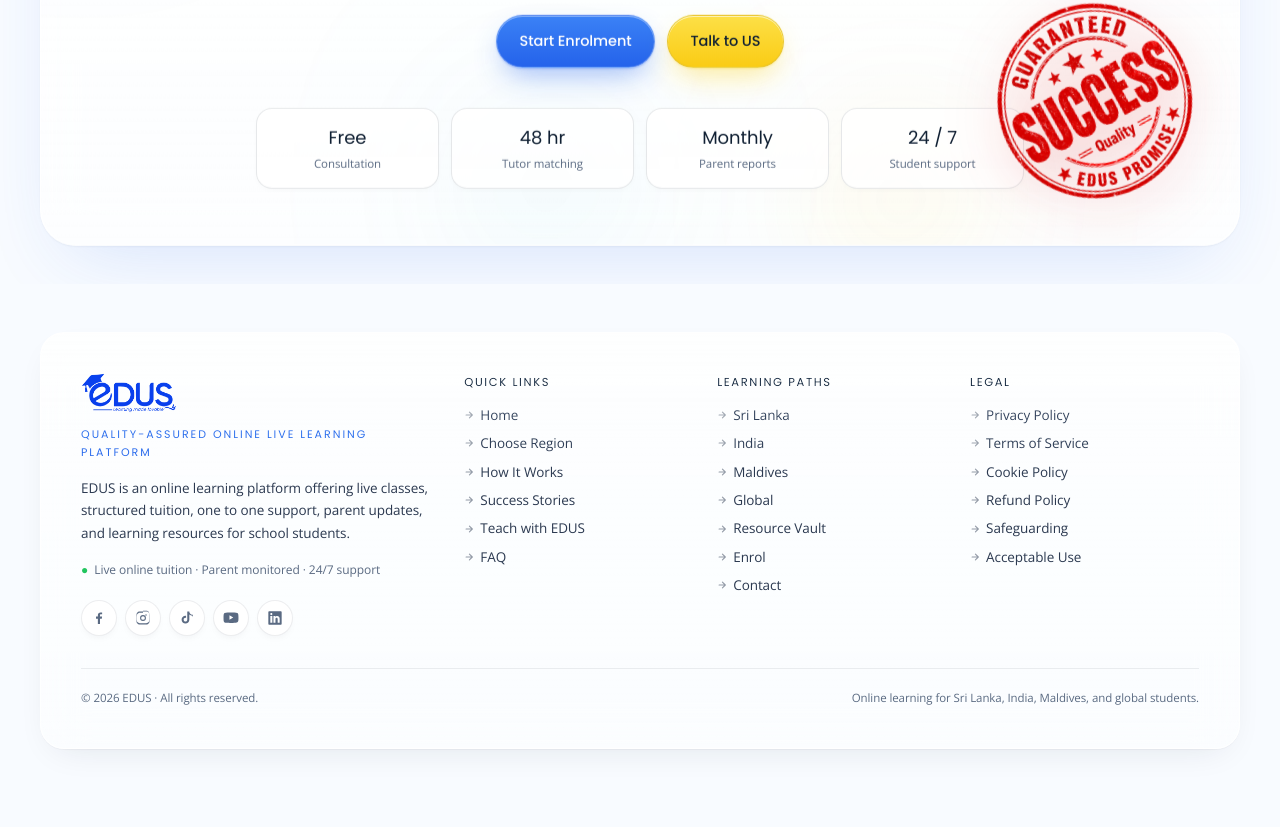
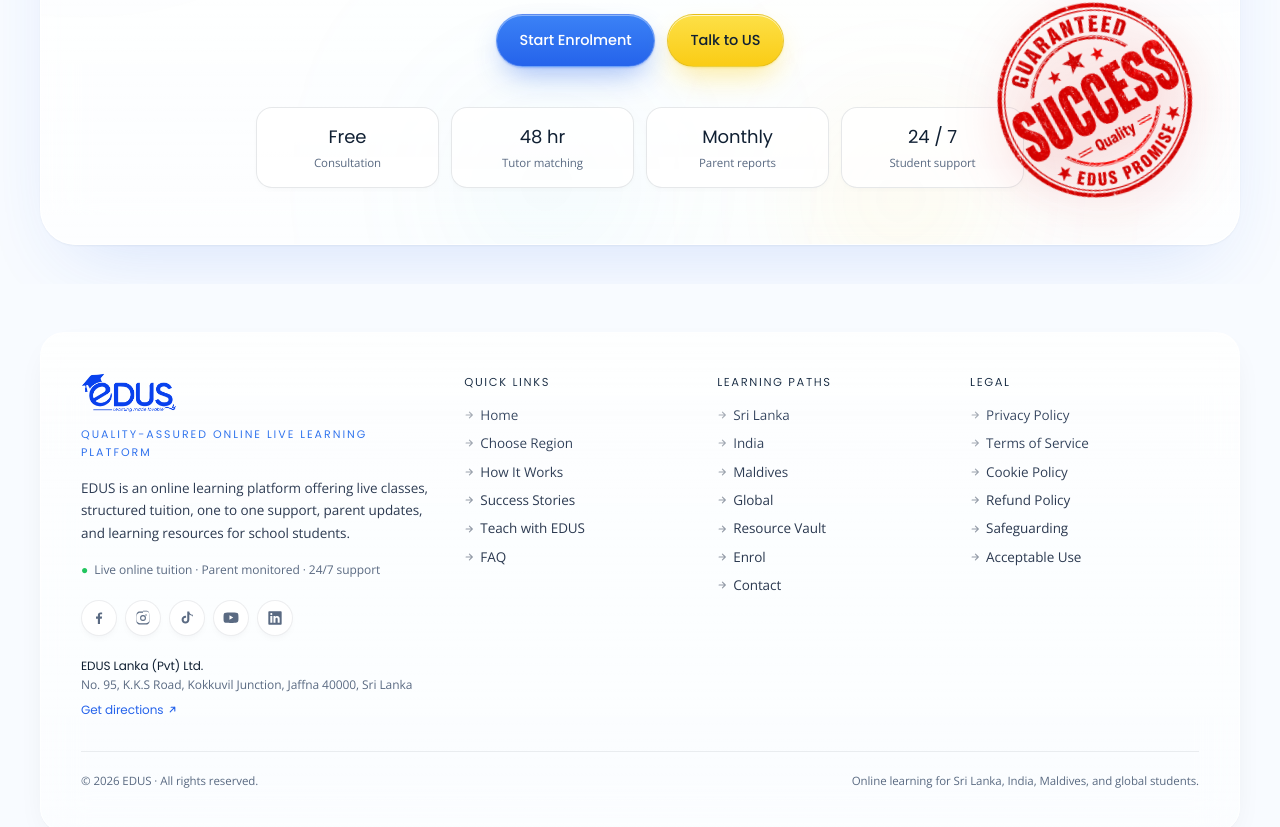
Before and after one commit to edustutor/edusmainwebsite, a Next.js app: page /sl in a window 1280 px wide. Shown: the part 5128-5955 px from the top of the page. Before the commit the page ends 5917 px from the top, so only its background shows below. Built offline with nearby package versions, Linux system fonts and the light colour scheme.

Commit message:
feat: Enhance local business schema and address details for improved SEO and Google Maps visibility

```diff
--- a/app/layout.tsx
+++ b/app/layout.tsx
@@ -177,11 +177,11 @@
     apple: [{ url: "/edus-favicon.webp" }],
   },
   other: {
-    // Geo signals — helps Google understand business locality
-    "geo.region": "LK-41",          // Northern Province, Sri Lanka
+    // Geo signals — precise EDUS office coordinates (Kokkuvil Junction, Jaffna)
+    "geo.region": "LK-41",                // Northern Province, Sri Lanka (ISO 3166-2)
     "geo.placename": "Jaffna",
-    "geo.position": "9.6615;80.0255",
-    "ICBM": "9.6615, 80.0255",
+    "geo.position": "9.6945511;80.0139866",
+    "ICBM": "9.6945511, 80.0139866",
     // AI engines + answer engines
     "llms.txt": "/llms.txt",
     // Mobile / PWA
--- a/components/layout/JsonLd.tsx
+++ b/components/layout/JsonLd.tsx
@@ -38,13 +38,24 @@
     "https://www.tiktok.com/@edusonline",
     "https://www.youtube.com/@edusonline/",
     "https://lk.linkedin.com/company/edusonline",
+    // Google Business Profile (Maps listing) — confirms entity to Google
+    "https://share.google/ZQO6DJ0yRrFXtOw1x",
+    "https://maps.app.goo.gl/ZQO6DJ0yRrFXtOw1x",
   ],
   address: {
     "@type": "PostalAddress",
-    streetAddress: "No. 95, K.K.S Road",
+    streetAddress: "No. 95, K.K.S Road, Kokkuvil Junction",
     addressLocality: "Jaffna",
+    addressRegion: "Northern Province",
+    postalCode: "40000",
     addressCountry: "LK",
   },
+  geo: {
+    "@type": "GeoCoordinates",
+    latitude: 9.6945511,
+    longitude: 80.0139866,
+  },
+  hasMap: "https://www.google.com/maps/place/EDUS+Online+Tuition/@9.6945511,80.0139866,17z/data=!3m1!1e3!4m6!3m5!1s0x3afe5583ee8b8b25:0xa0dd266c1a635c2",
   contactPoint: [
     {
       "@type": "ContactPoint",
@@ -108,6 +119,68 @@
   url: SITE_URL,
   publisher: { "@id": `${SITE_URL}/#organization` },
   inLanguage: "en",
+};
+
+// Separate LocalBusiness entity for the Jaffna office — feeds Google's local
+// pack and Maps listing. The `@id` allows the EducationalOrganization above
+// to be linked to this physical location.
+const LOCAL_BUSINESS = {
+  "@context": "https://schema.org",
+  "@type": ["LocalBusiness", "EducationalOrganization"],
+  "@id": `${SITE_URL}/#localBusiness`,
+  name: "EDUS Online Tuition",
+  alternateName: ["EDUS", "EDUS Tutor"],
+  url: SITE_URL,
+  logo: `${SITE_URL}/edus-logo-blue.webp`,
+  image: `${SITE_URL}/edus-logo-blue.webp`,
+  telephone: "+94-70-707-2072",
+  email: "hello@edustutor.com",
+  priceRange: "$$",
+  address: {
+    "@type": "PostalAddress",
+    streetAddress: "No. 95, K.K.S Road, Kokkuvil Junction",
+    addressLocality: "Jaffna",
+    addressRegion: "Northern Province",
+    postalCode: "40000",
+    addressCountry: "LK",
+  },
+  geo: {
+    "@type": "GeoCoordinates",
+    latitude: 9.6945511,
+    longitude: 80.0139866,
+  },
+  hasMap:
+    "https://www.google.com/maps/place/EDUS+Online+Tuition/@9.6945511,80.0139866,17z/data=!3m1!1e3!4m6!3m5!1s0x3afe5583ee8b8b25:0xa0dd266c1a635c2",
+  sameAs: [
+    "https://www.facebook.com/edusonline",
+    "https://www.instagram.com/edus_online/",
+    "https://www.tiktok.com/@edusonline",
+    "https://www.youtube.com/@edusonline/",
+    "https://lk.linkedin.com/company/edusonline",
+    "https://share.google/ZQO6DJ0yRrFXtOw1x",
+    "https://maps.app.goo.gl/ZQO6DJ0yRrFXtOw1x",
+  ],
+  // Operating hours — adjust if your office hours differ
+  openingHoursSpecification: [
+    {
+      "@type": "OpeningHoursSpecification",
+      dayOfWeek: ["Monday", "Tuesday", "Wednesday", "Thursday", "Friday", "Saturday"],
+      opens: "08:00",
+      closes: "22:00",
+    },
+    {
+      "@type": "OpeningHoursSpecification",
+      dayOfWeek: "Sunday",
+      opens: "09:00",
+      closes: "18:00",
+    },
+  ],
+  areaServed: [
+    { "@type": "Country", name: "Sri Lanka" },
+    { "@type": "Country", name: "India" },
+    { "@type": "Country", name: "Maldives" },
+    { "@type": "Place", name: "Worldwide" },
+  ],
 };
 
 const FAQ = {
@@ -185,6 +258,7 @@
   return (
     <>
       <JsonLdScript data={ORG} />
+      <JsonLdScript data={LOCAL_BUSINESS} />
       <JsonLdScript data={WEBSITE} />
       <JsonLdScript data={siteNavigation()} />
       <JsonLdScript data={primaryPagesItemList()} />
--- a/components/layout/SiteFooter.tsx
+++ b/components/layout/SiteFooter.tsx
@@ -81,6 +81,33 @@
                   </li>
                 ))}
               </ul>
+
+              {/* Address + map - micro-data via itemProp for extra signal */}
+              <address
+                className="mt-5 not-italic text-[12px] text-[#5A6A82] leading-[1.6]"
+                itemScope
+                itemType="https://schema.org/PostalAddress"
+              >
+                <span className="block font-[family-name:var(--font-display)] font-700 text-[#102033]">
+                  EDUS Lanka (Pvt) Ltd.
+                </span>
+                <span itemProp="streetAddress">No. 95, K.K.S Road, Kokkuvil Junction</span>,{" "}
+                <span itemProp="addressLocality">Jaffna</span>{" "}
+                <span itemProp="postalCode">40000</span>,{" "}
+                <span itemProp="addressCountry">Sri Lanka</span>
+                <a
+                  href="https://www.google.com/maps/place/EDUS+Online+Tuition/@9.6945511,80.0139866,17z"
+                  target="_blank"
+                  rel="noopener noreferrer"
+                  className="mt-1.5 inline-flex items-center gap-1 text-[#2563EB] hover:underline font-[family-name:var(--font-display)] font-600"
+                  aria-label="Get directions to EDUS office on Google Maps"
+                >
+                  Get directions
+                  <svg width="11" height="11" viewBox="0 0 24 24" fill="none" stroke="currentColor" strokeWidth="2.4" aria-hidden>
+                    <path d="M7 17L17 7M9 7h8v8" strokeLinecap="round" strokeLinejoin="round" />
+                  </svg>
+                </a>
+              </address>
             </div>
 
             {/* Columns */}
```
